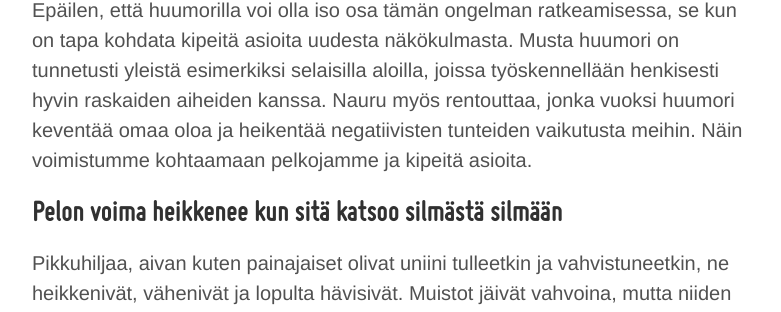
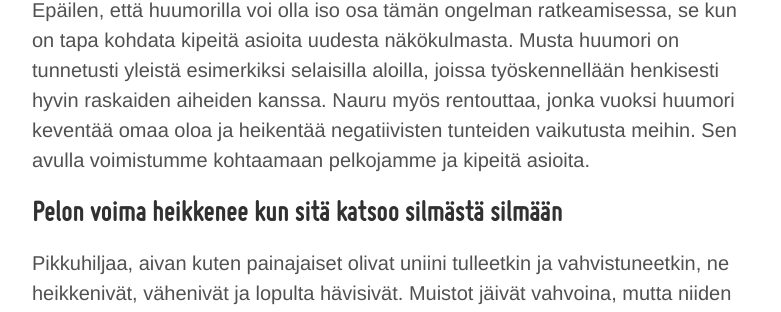
Before and after one commit to niinapiira/neppari.net, a Jekyll site: the page built from _posts/2016-09-26-unien-hyodyntaminen-tunnetyoskentelyssa-filename.md, in a window 1280 px wide and 900 px high, scrolled down 4020 px. Shown: the part 261-573 px from the top of the window, without its empty margins (248-1029 px from the left). Built offline with Jekyll 4.4.1, drawn with Linux system fonts in a browser that asks for light colours.

Commit message:
Update 2016-09-26-unien-hyodyntaminen-tunnetyoskentelyssa-filename.md

```diff
--- a/_posts/2016-09-26-unien-hyodyntaminen-tunnetyoskentelyssa-filename.md
+++ b/_posts/2016-09-26-unien-hyodyntaminen-tunnetyoskentelyssa-filename.md
@@ -50,7 +50,7 @@ Luonnollisesti kävin saman taistelun samassa painajaisessa useana yönä, mutta
 
 Se, miten tämä sovinto ankeuttajieni kanssa varsinaisesti tapahtui unen symbolisessa maailmassa, ei ole kirkkaana muistoissani, mutta minulla on mielikuva, että tässä vaiheessa nämä painajaiset olivat saaneet jo hieman humoristisiakin piirteitä. Muistan jopa naureskelleeni ankeuttajien voimattomuudelle niiden yrittäessä pelotella minua. Ne kun eivät voineet satuttaa minua, vain pelotella.
 
-Epäilen, että huumorilla voi olla iso osa tämän ongelman ratkeamisessa, se kun on tapa kohdata kipeitä asioita uudesta näkökulmasta. Musta huumori on tunnetusti yleistä esimerkiksi selaisilla aloilla, joissa työskennellään henkisesti hyvin raskaiden aiheiden kanssa. Nauru myös rentouttaa, jonka vuoksi huumori keventää omaa oloa ja heikentää negatiivisten tunteiden vaikutusta meihin. Näin voimistumme kohtaamaan pelkojamme ja kipeitä asioita.
+Epäilen, että huumorilla voi olla iso osa tämän ongelman ratkeamisessa, se kun on tapa kohdata kipeitä asioita uudesta näkökulmasta. Musta huumori on tunnetusti yleistä esimerkiksi selaisilla aloilla, joissa työskennellään henkisesti hyvin raskaiden aiheiden kanssa. Nauru myös rentouttaa, jonka vuoksi huumori keventää omaa oloa ja heikentää negatiivisten tunteiden vaikutusta meihin. Sen avulla voimistumme kohtaamaan pelkojamme ja kipeitä asioita.
 
 ## Pelon voima heikkenee kun sitä katsoo silmästä silmään
 
```
